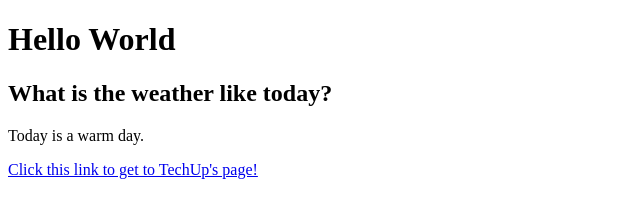
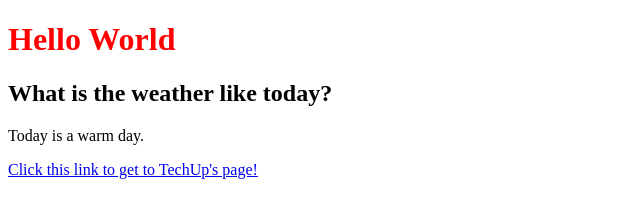
Before and after one commit to techup2024-lg6-cc/my_second_html_handson, a plain HTML site: page index.html in a window 1280 px wide. Shown: the whole page, without its empty margins (0-640 px from the left). Drawn offline with Linux system fonts and the light colour scheme.

Commit message:
edit: h1 tag color

```diff
--- a/index.html
+++ b/index.html
@@ -5,8 +5,8 @@
     <meta name="viewport" content="width=device-width, initial-scale=1.0">
     <title>My HTML Title</title>
     <style>
-        .h1 {
-            color: "red"
+        h1 {
+            color: red
         }
     </style>
 </head>
```
